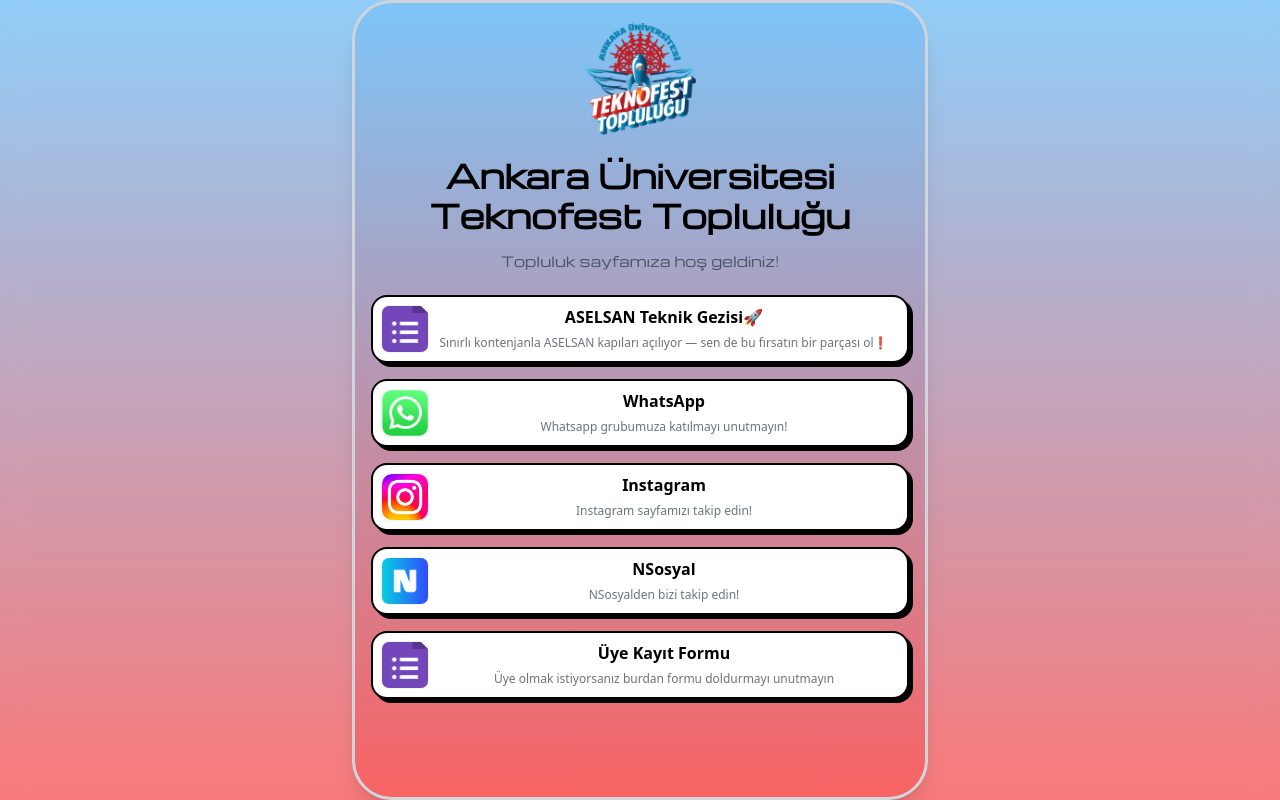
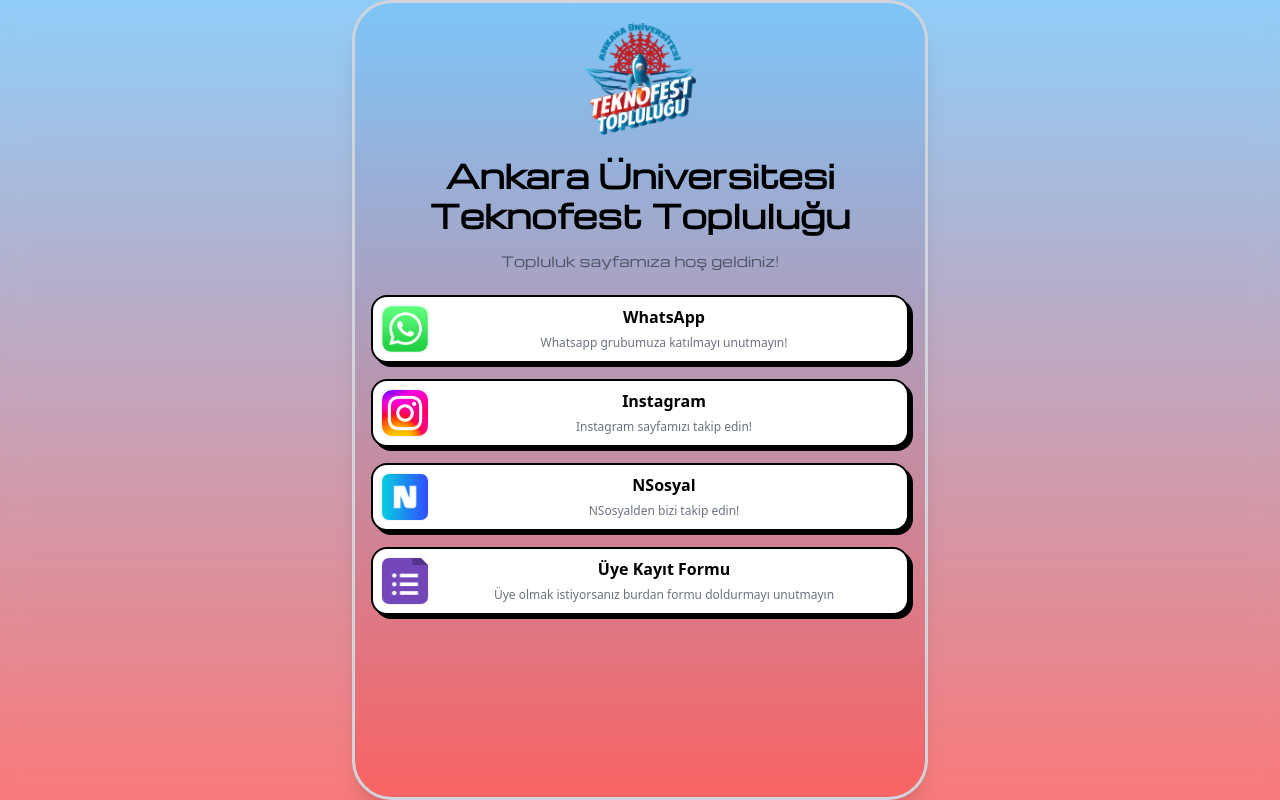
Before and after one commit to HasanGulmezz/AnkaraUniTeknofest-Links, a React (Vite) app: page / in a window 1280 px wide. Built offline with nearby package versions, Linux system fonts and the light colour scheme.

Commit message:
Remove ASELSAN Teknik Gezisi from linksData
Removed ASELSAN Teknik Gezisi link data from linksData.

```diff
--- a/src/data/content.js
+++ b/src/data/content.js
@@ -5,13 +5,6 @@
 };
 
 export const linksData = [
-    {
-    id: 1,
-    title: "ASELSAN Teknik Gezisi🚀",
-    description: "Sınırlı kontenjanla ASELSAN kapıları açılıyor — sen de bu fırsatın bir parçası ol❗",
-    url: "https://docs.google.com/forms/d/e/1FAIpQLSdLhhuKV7DhjZ7Pak6QtacRN9OeNLR8NLkH_A5D-3bE-S1BWQ/viewform",
-    image: "/logos/Forms.svg.png",
-  },
   {
     id: 2,
     title: "WhatsApp",
```
